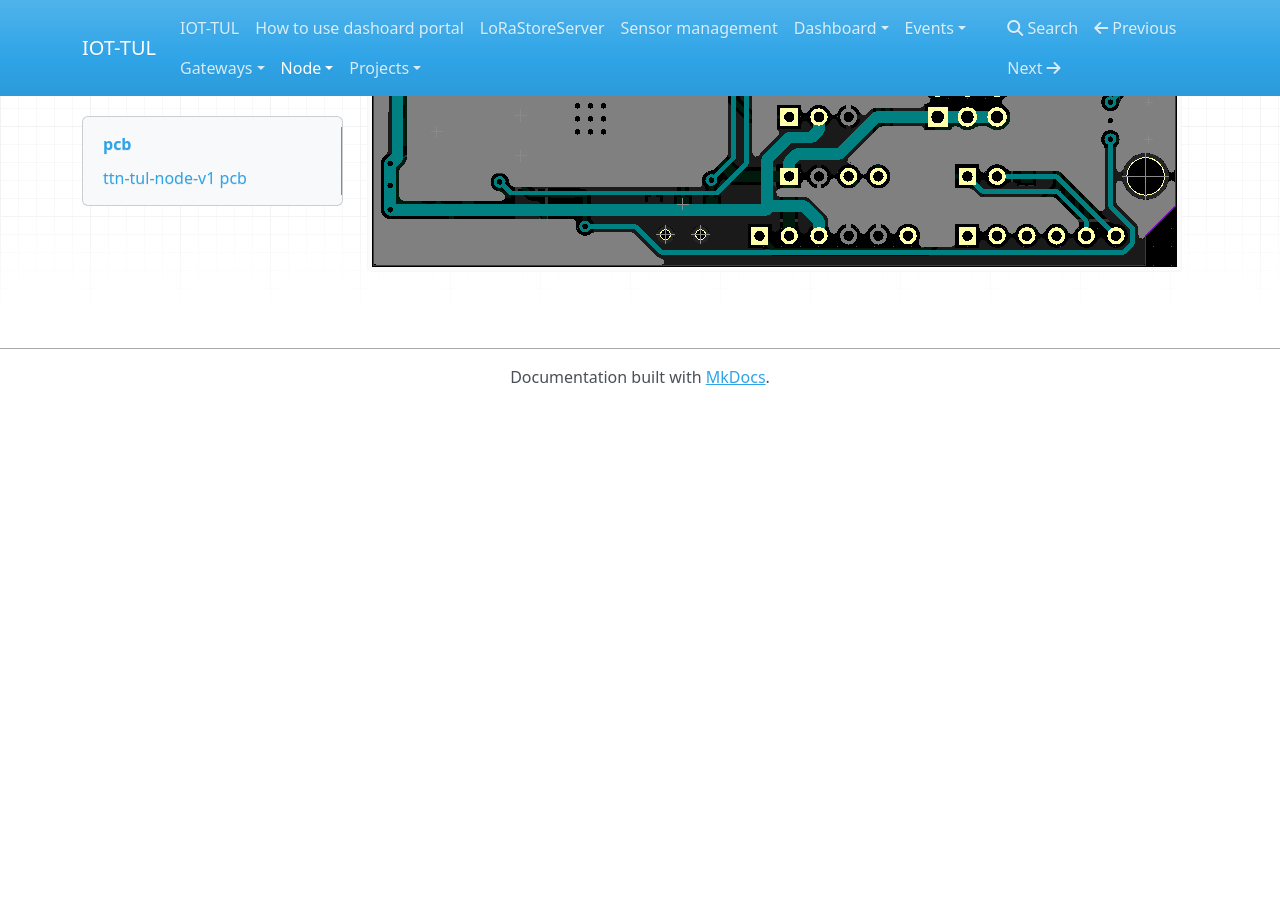
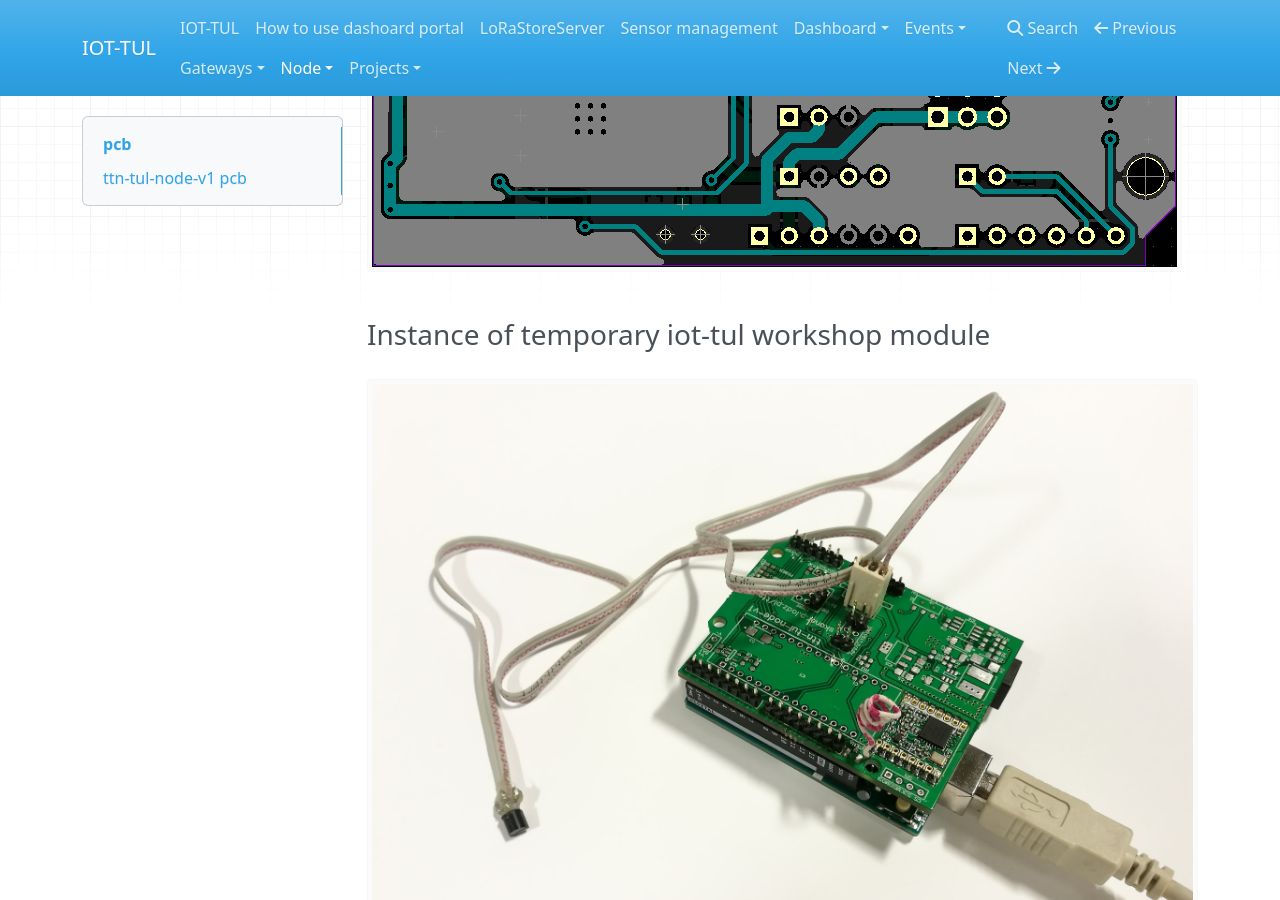
Before and after one commit to sosnus/iot-tul, an MkDocs documentation site: the page built from docs/Node/ttn-tul-node-v1-description.md, in a window 1280 px wide and 900 px high, scrolled down 2345 px. Built offline with MkDocs 1.6.1, drawn with Linux system fonts in a browser that asks for light colours; nearby versions of some CDN libraries; before the commit the page ends 2750 px from its top, so only the background shows below that.

Commit message:
node new foto added

```diff
--- a/docs/Node/ttn-tul-node-v1-description.md
+++ b/docs/Node/ttn-tul-node-v1-description.md
@@ -12,3 +12,6 @@ Autor schematu oraz pcb: Rafał Dolny
 
 ### PCB BOTTOM
 ![pcb bottom](./img/2.png)
+
+### Instance of temporary iot-tul workshop module
+![pcb bottom](./img/4.jpg)
```
Also changed, not shown: docs/Node/img/4.jpg (added).
